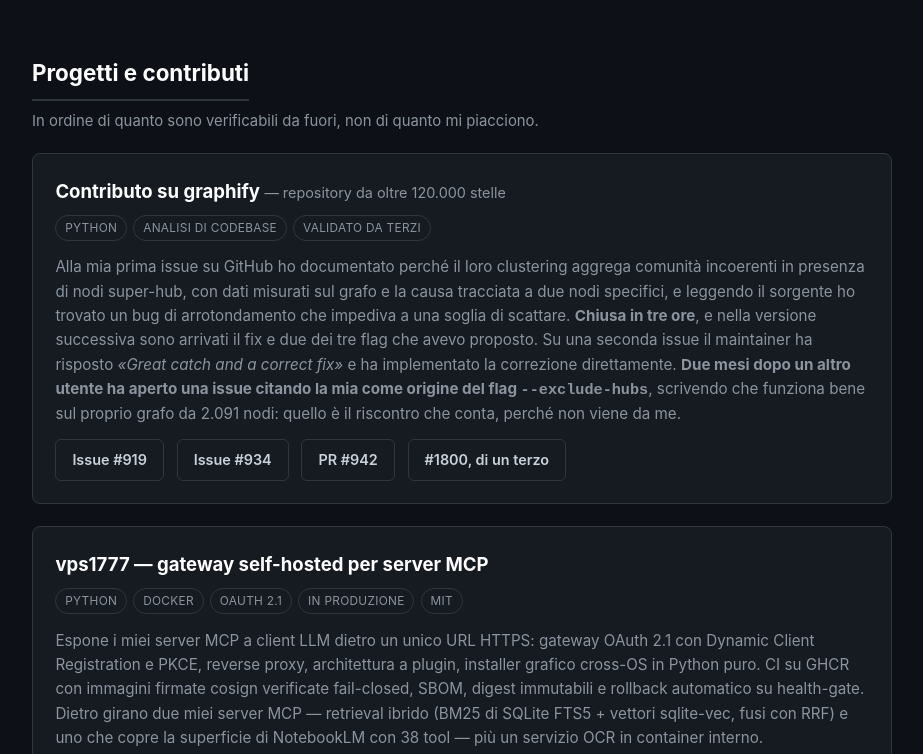
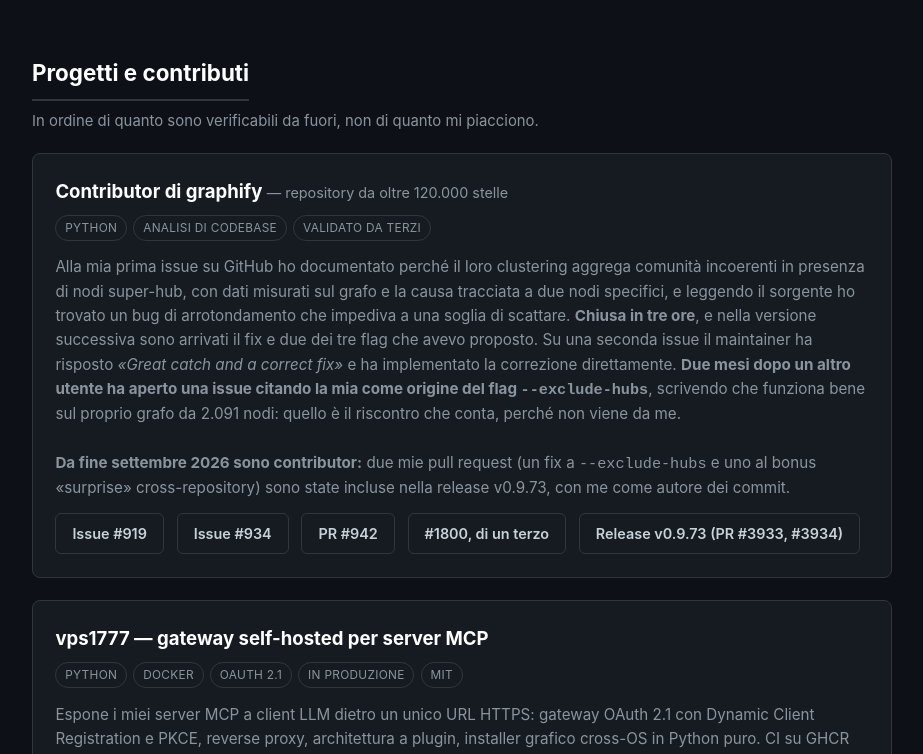
Before and after one commit to neo1777/neo1777.github.io, a plain HTML site: page index.html in a window 1280 px wide. Shown: the part 488-1242 px from the top of the page, without its empty margins (178-1101 px from the left). Drawn offline with Linux system fonts and the light colour scheme; no server answers.

Commit message:
vetrina: contributor di graphify, release v0.9.73

```diff
--- a/index.html
+++ b/index.html
@@ -127,14 +127,15 @@
   <div class="grid">
 
     <div class="card wide">
-      <h3>Contributo su graphify <span style="color:var(--muted);font-weight:400;font-size:.9rem">— repository da <span id="gstars">oltre 120.000</span> stelle</span></h3>
+      <h3>Contributor di graphify <span style="color:var(--muted);font-weight:400;font-size:.9rem">— repository da <span id="gstars">oltre 120.000</span> stelle</span></h3>
       <div class="tags"><span class="tag">Python</span><span class="tag">analisi di codebase</span><span class="tag">validato da terzi</span></div>
-      <p class="grow">Alla mia prima issue su GitHub ho documentato perché il loro clustering aggrega comunità incoerenti in presenza di nodi super-hub, con dati misurati sul grafo e la causa tracciata a due nodi specifici, e leggendo il sorgente ho trovato un bug di arrotondamento che impediva a una soglia di scattare. <b>Chiusa in tre ore</b>, e nella versione successiva sono arrivati il fix e due dei tre flag che avevo proposto. Su una seconda issue il maintainer ha risposto <i>«Great catch and a correct fix»</i> e ha implementato la correzione direttamente. <b>Due mesi dopo un altro utente ha aperto una issue citando la mia come origine del flag <code>--exclude-hubs</code></b>, scrivendo che funziona bene sul proprio grafo da 2.091 nodi: quello è il riscontro che conta, perché non viene da me.</p>
+      <p class="grow">Alla mia prima issue su GitHub ho documentato perché il loro clustering aggrega comunità incoerenti in presenza di nodi super-hub, con dati misurati sul grafo e la causa tracciata a due nodi specifici, e leggendo il sorgente ho trovato un bug di arrotondamento che impediva a una soglia di scattare. <b>Chiusa in tre ore</b>, e nella versione successiva sono arrivati il fix e due dei tre flag che avevo proposto. Su una seconda issue il maintainer ha risposto <i>«Great catch and a correct fix»</i> e ha implementato la correzione direttamente. <b>Due mesi dopo un altro utente ha aperto una issue citando la mia come origine del flag <code>--exclude-hubs</code></b>, scrivendo che funziona bene sul proprio grafo da 2.091 nodi: quello è il riscontro che conta, perché non viene da me.<br><br><b>Da fine settembre 2026 sono contributor:</b> due mie pull request (un fix a <code>--exclude-hubs</code> e uno al bonus «surprise» cross-repository) sono state incluse nella release v0.9.73, con me come autore dei commit.</p>
       <div class="links">
         <a href="https://github.com/Graphify-Labs/graphify/issues/919" class="btn btn-outline" target="_blank" rel="noopener">Issue #919</a>
         <a href="https://github.com/Graphify-Labs/graphify/issues/934" class="btn btn-outline" target="_blank" rel="noopener">Issue #934</a>
         <a href="https://github.com/Graphify-Labs/graphify/pull/942" class="btn btn-outline" target="_blank" rel="noopener">PR #942</a>
         <a href="https://github.com/Graphify-Labs/graphify/issues/1800" class="btn btn-outline" target="_blank" rel="noopener">#1800, di un terzo</a>
+        <a href="https://github.com/Graphify-Labs/graphify/releases/tag/v0.9.73" class="btn btn-outline" target="_blank" rel="noopener">Release v0.9.73 (PR #3933, #3934)</a>
       </div>
     </div>
 
```
